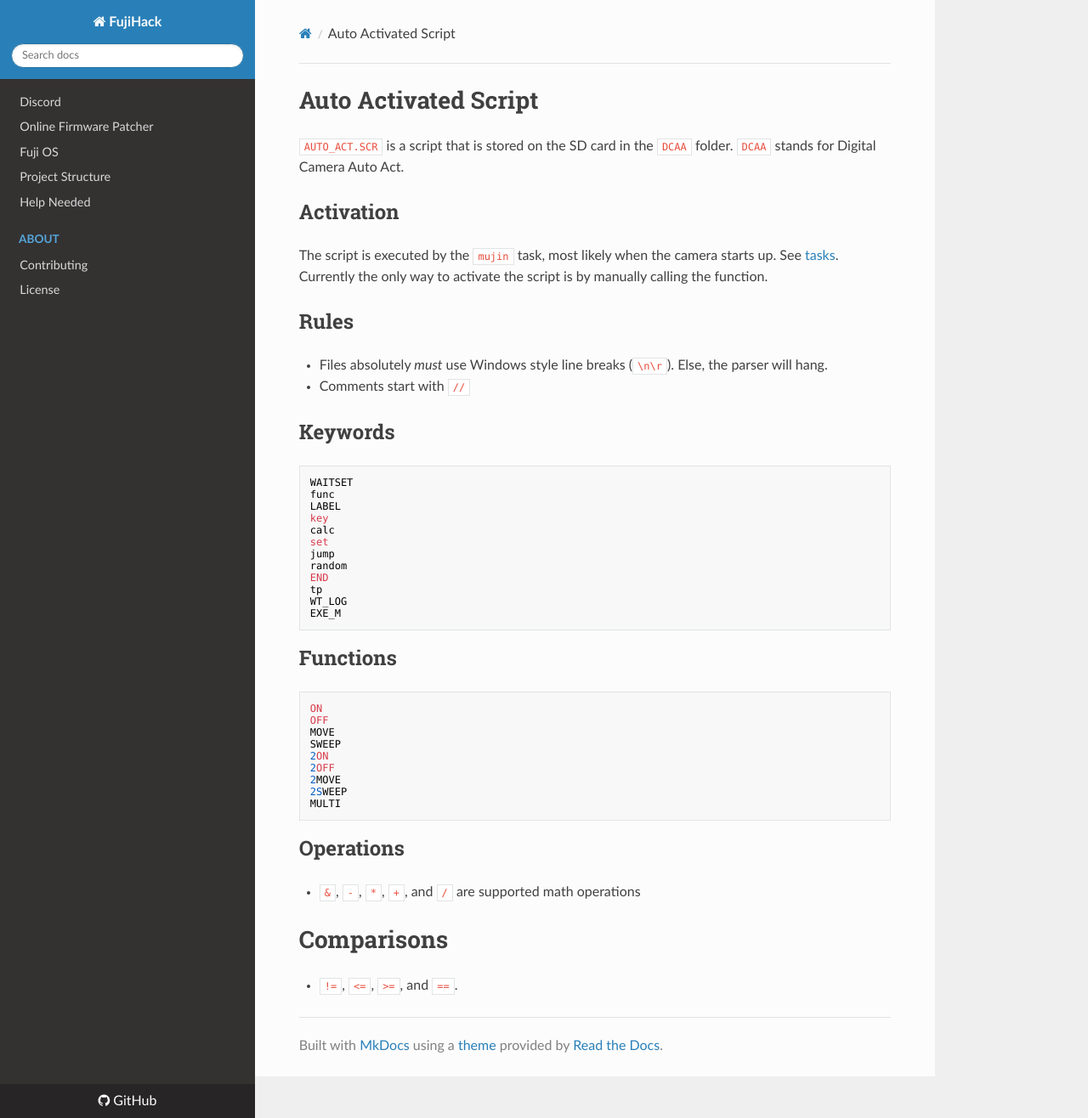
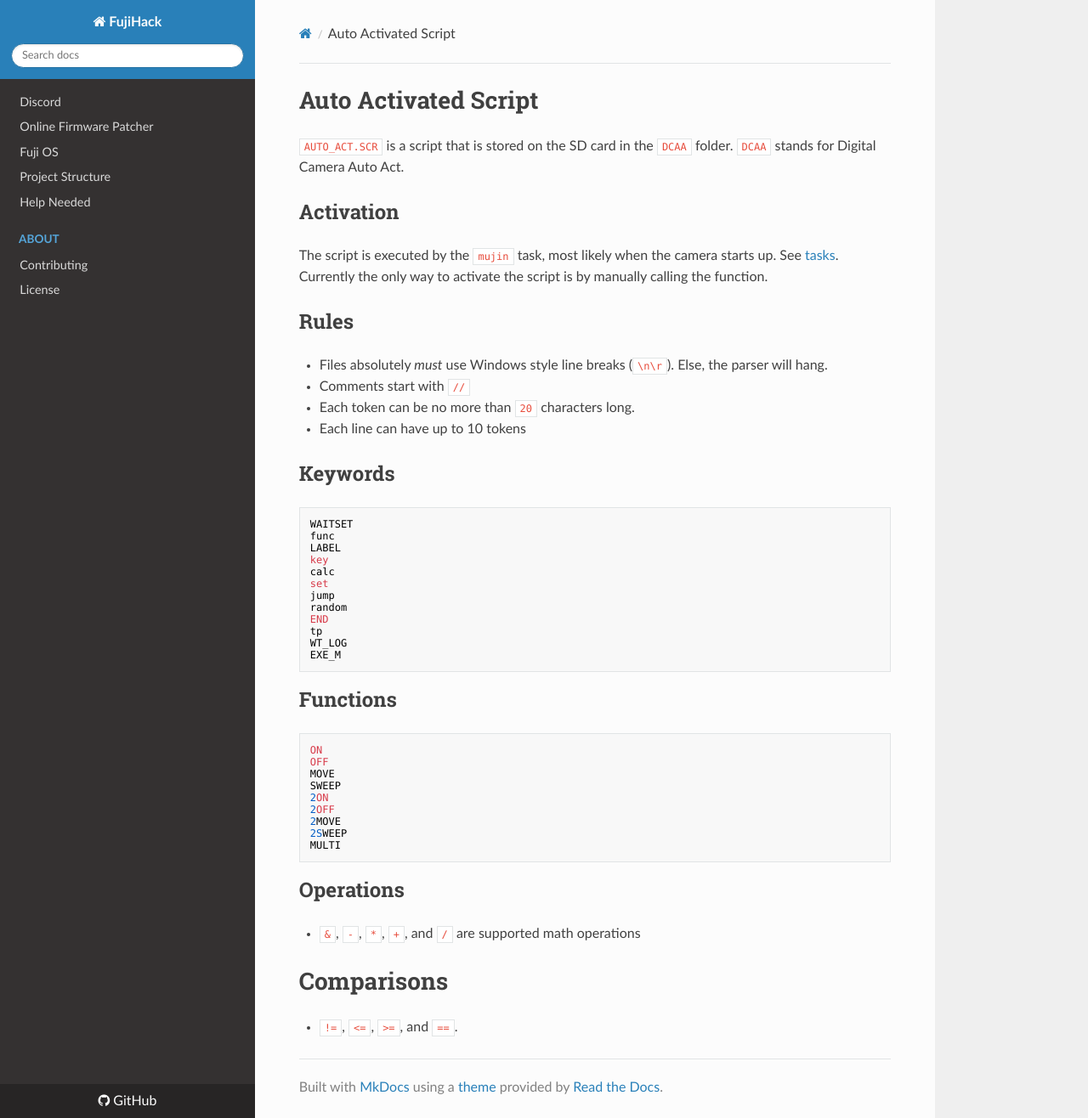
Before and after one commit to fujihack/wiki, an MkDocs documentation site: the page built from docs/autoactscr.md, in a window 1280 px wide and 1316 px high. Shown: the whole window at 85% size. Built offline with MkDocs 1.6.1, drawn with Linux system fonts in a browser that asks for light colours; nearby versions of some CDN libraries.

Commit message:
Update autoactscr.md

````diff
--- a/docs/autoactscr.md
+++ b/docs/autoactscr.md
@@ -8,6 +8,8 @@ Currently the only way to activate the script is by manually calling the functio
 ## Rules
 - Files absolutely *must* use Windows style line breaks (`\n\r`). Else, the parser will hang.
 - Comments start with `//`
+- Each token can be no more than `20` characters long.
+- Each line can have up to 10 tokens
 
 ## Keywords
 ```
````
